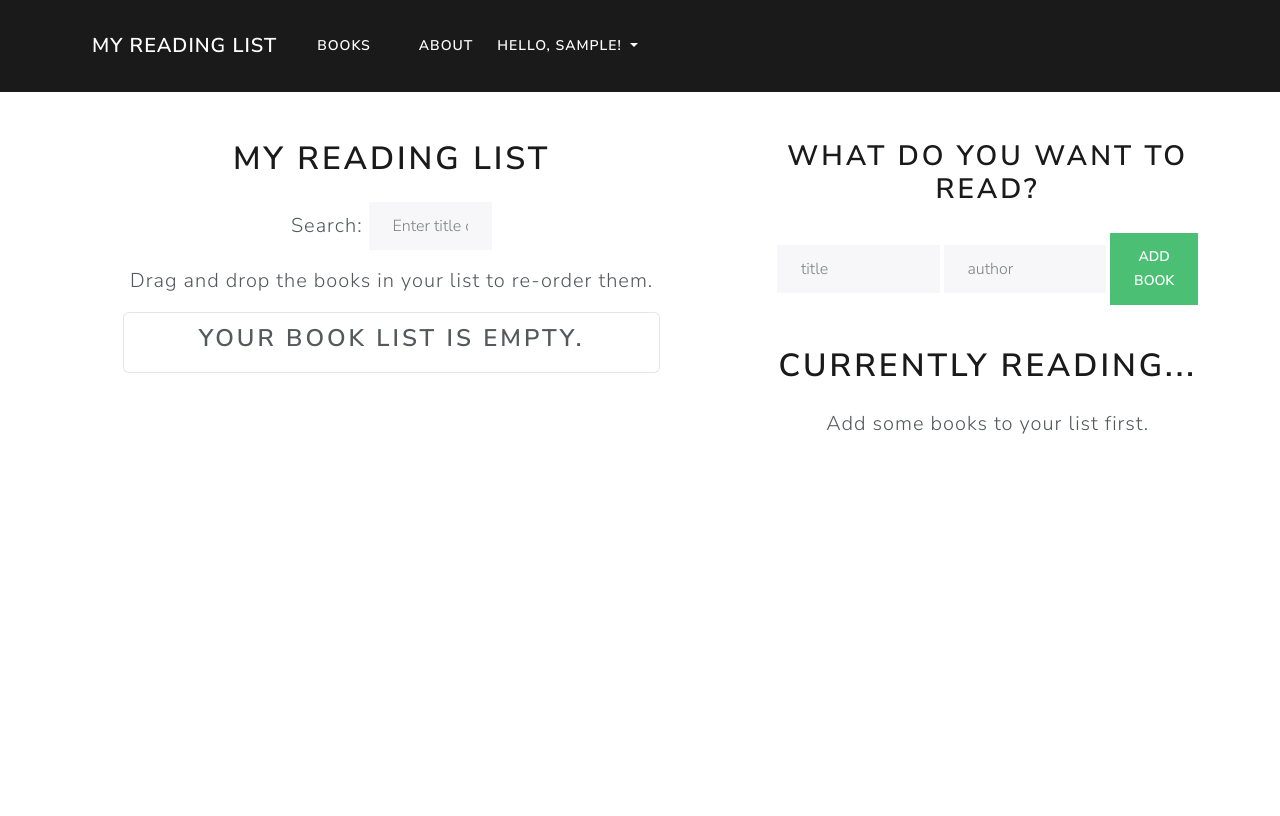
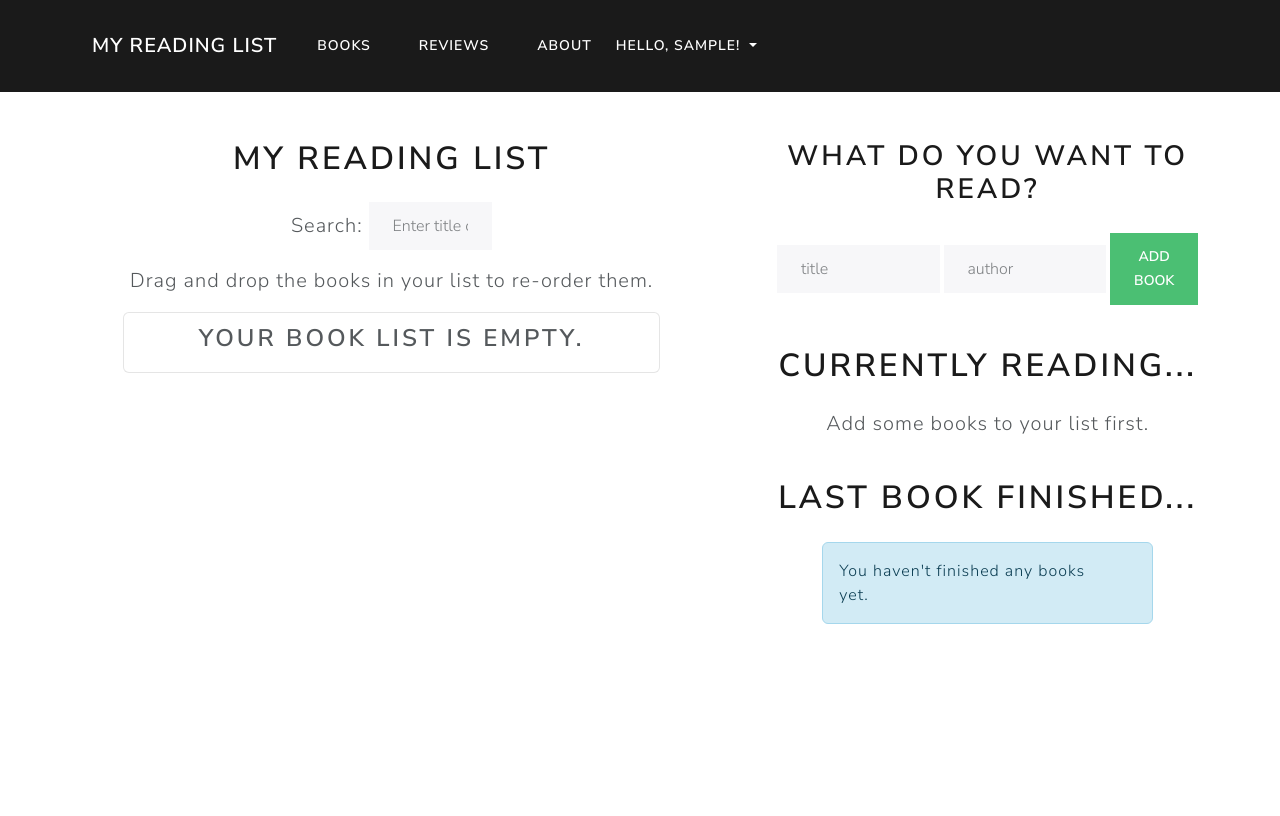
Before and after one commit to nicoferreira90/reading_list_app, a Django app: page / in a window 1280 px wide. Run offline with Django 5.2, Linux system fonts and the light colour scheme; the visitor is signed in with stand-in values (Sample User, id 1); data that the repository does not hold is empty; some libraries are stand-ins or nearby versions.

Commit message:
added the Finished Books sections

```diff
--- a/templates/base.html
+++ b/templates/base.html
@@ -71,6 +71,9 @@
                 <a class="nav-link active" aria-current="page" href="{% url "reading_page" %}" style="color: white;">Books</a>
               </li>
               <li class="nav-item mx-3">
+                <a class="nav-link active" aria-current="page" href="#" style="color: white;">Reviews</a>
+              </li>
+              <li class="nav-item mx-3">
                 <a class="nav-link active" aria-current="page" href="{% url "about_page" %}" style="color: white;">About</a>
               </li>
             </ul>
--- a/templates/reading/partials/right_page_content.html
+++ b/templates/reading/partials/right_page_content.html
@@ -15,3 +15,12 @@
 <h1 class="m-4">Currently Reading...</h1>
 
 {% include "reading/partials/currently_reading.html" %}
+
+<h1 class="m-4">Last Book finished...</h1>
+
+
+<div style="width: 70%; margin: 0 auto;">
+    <div class="alert alert-dismissible alert-info">
+        You haven't finished any books yet.
+    </div>
+</div>
```
